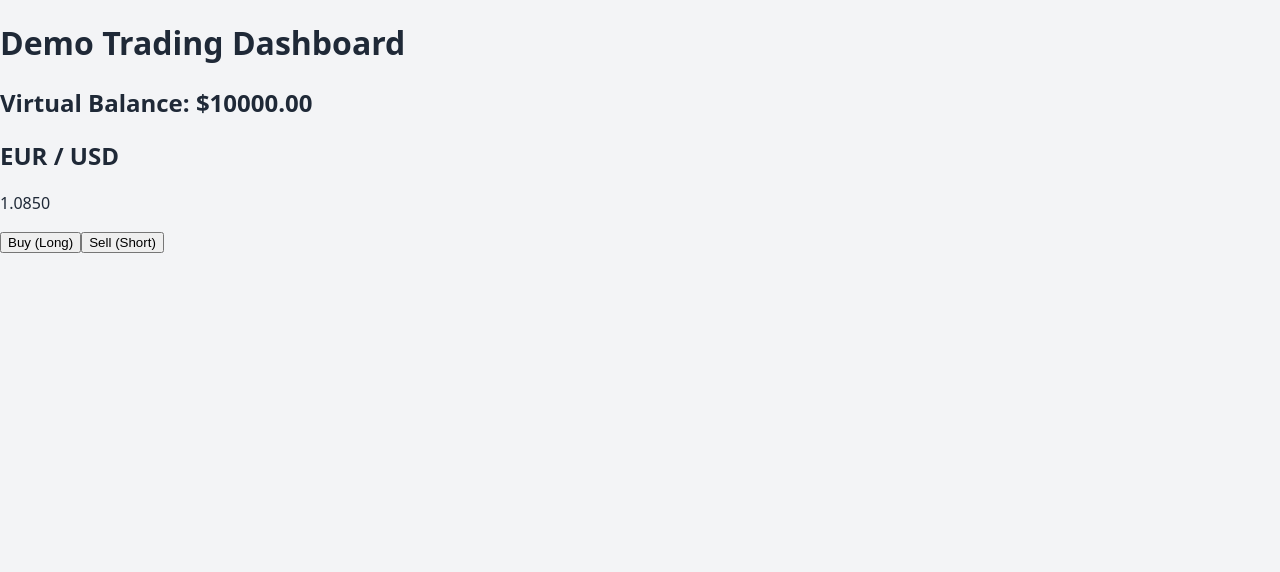
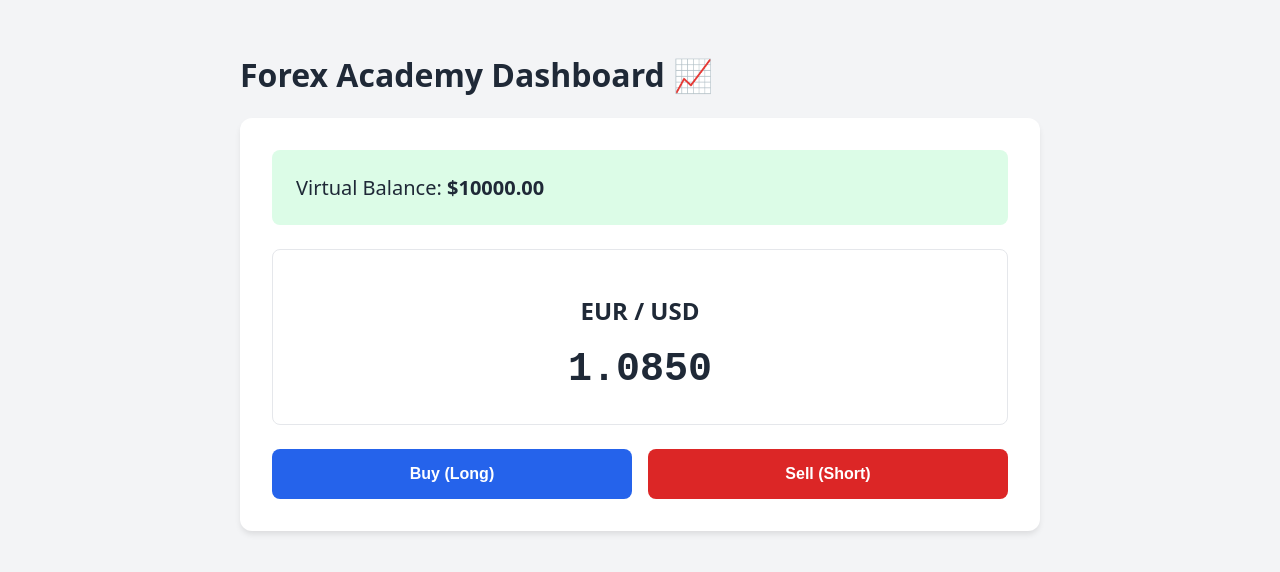
Before and after one commit to prabhatbhattarai-dev/forex-academy, a Next.js app: page / in a window 1280 px wide. Shown: the top 572 px of the page. Built offline with nearby package versions, Linux system fonts and the light colour scheme.

Commit message:
Update page.tsx

```diff
--- a/app/page.tsx
+++ b/app/page.tsx
@@ -1,18 +1,18 @@
+'use client';
+
 import { useState } from 'react';
 
 export default function TradingSimulator() {
-  const [balance, setBalance] = useState(10000); // Start with $10,000 virtual money
-  const [eurusdPrice, setEurusdPrice] = useState(1.0850); // Current mock price
+  const [balance, setBalance] = useState(10000);
+  const [eurusdPrice, setEurusdPrice] = useState(1.0850);
 
-  // Function to simulate a trade
   const handleTrade = (type: 'buy' | 'sell') => {
-    const tradeAmount = 100; // Simple example: trading $100 worth
-
-    // Mocking a price change (up or down)
+    const tradeAmount = 100;
+    // Mocking a price change
     const priceChange = (Math.random() - 0.5) * 0.002;
 
     if (type === 'buy') {
-      setBalance(balance - tradeAmount); // Deduct for margin
+      setBalance(balance - tradeAmount);
       setEurusdPrice(prev => prev + priceChange);
     } else {
       setBalance(balance + tradeAmount);
@@ -21,35 +21,28 @@ export default function TradingSimulator() {
   };
 
   return (
-    <div className="p-10 font-sans">
-      <h1 className="text-3xl font-bold mb-4">Demo Trading Dashboard</h1>
+    <div className="container">
+      <h1>Forex Academy Dashboard 📈</h1>
 
-      {/* Account Balance */}
-      <div className="bg-green-100 p-4 rounded-lg mb-6">
-        <h2 className="text-xl">Virtual Balance: <strong>${balance.toFixed(2)}</strong></h2>
+      <div className="dashboard-card">
+        <div className="balance-box">
+          Virtual Balance: <strong>${balance.toFixed(2)}</strong>
         </div>
 
-      {/* Market Data */}
-      <div className="border p-4 rounded-lg mb-6">
-        <h2 className="text-xl font-semibold mb-2">EUR / USD</h2>
-        <p className="text-2xl font-mono">{eurusdPrice.toFixed(4)}</p>
+        <div className="price-box">
+          <h2>EUR / USD</h2>
+          <div className="price-value">{eurusdPrice.toFixed(4)}</div>
         </div>
 
-      {/* Action Buttons */}
-      <div className="flex gap-4">
-        <button
-          onClick={() => handleTrade('buy')}
-          className="bg-blue-600 text-white px-6 py-2 rounded hover:bg-blue-700"
-        >
+        <div className="button-group">
+          <button className="btn btn-buy" onClick={() => handleTrade('buy')}>
             Buy (Long)
           </button>
-        <button
-          onClick={() => handleTrade('sell')}
-          className="bg-red-600 text-white px-6 py-2 rounded hover:bg-red-700"
-        >
+          <button className="btn btn-sell" onClick={() => handleTrade('sell')}>
             Sell (Short)
           </button>
         </div>
       </div>
+    </div>
   );
 }
```
Lines whose indentation alone changed are shown as unchanged.
